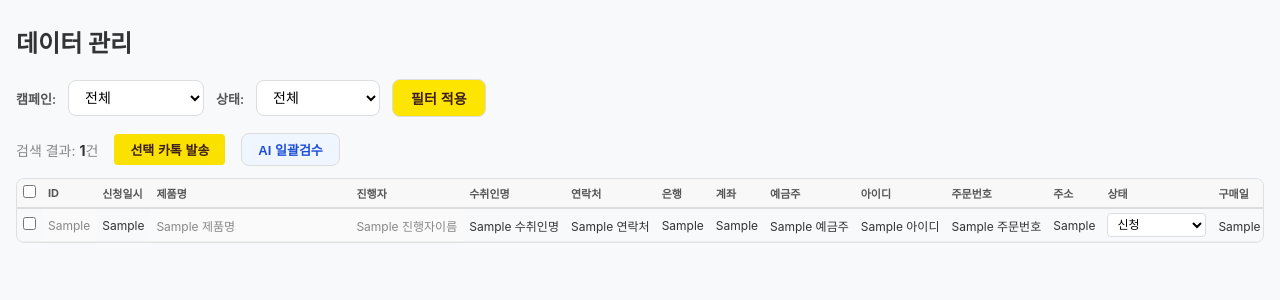
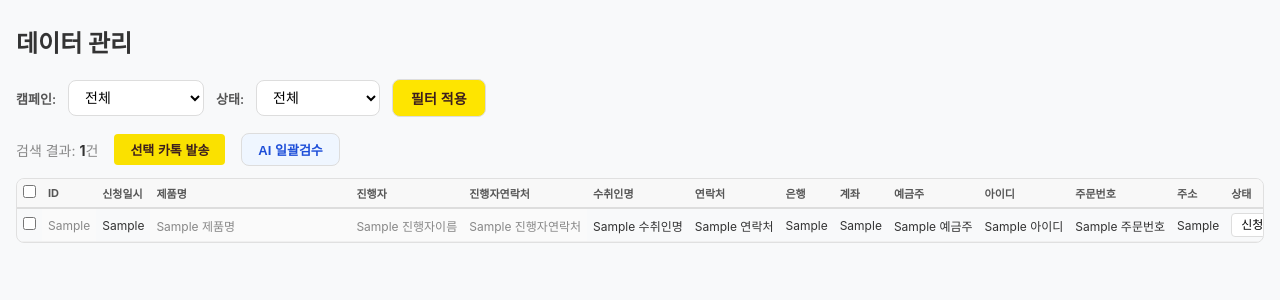
Before and after one commit to odong444/kabiseo-upload, a Flask app: template templates/admin/spreadsheet.html in a window 1280 px wide. Shown: the part 56-356 px from the top of the page. Run offline with Flask 3, Linux system fonts and the light colour scheme; the template is opened without the code that fills it: most values are stand-ins (such as "Sample title", 1, 10 or a date in 2020); some libraries are stand-ins or nearby versions.

Commit message:
스프레드시트에 진행자 연락처 열 추가
Co-Authored-By: Claude Opus 4.6 <noreply@anthropic.com>

```diff
--- a/templates/admin/spreadsheet.html
+++ b/templates/admin/spreadsheet.html
@@ -352,6 +352,7 @@
                         <th>신청일시</th>
                         <th>제품명</th>
                         <th>진행자</th>
+                        <th>진행자연락처</th>
                         <th>수취인명</th>
                         <th>연락처</th>
                         <th>은행</th>
@@ -378,6 +379,7 @@
                         <td class="editable" data-field="등록일">{{ item.get('날짜', '') }}</td>
                         <td class="readonly" style="min-width:200px;max-width:300px;">{{ item.get('제품명', '') }}</td>
                         <td class="readonly">{{ item.get('진행자이름', '') }}</td>
+                        <td class="readonly">{{ item.get('진행자연락처', '') }}</td>
                         <td class="editable" data-field="수취인명">{{ item.get('수취인명', '') }}</td>
                         <td class="editable" data-field="연락처">{{ item.get('연락처', '') }}</td>
                         <td class="editable" data-field="은행">{{ item.get('은행', '') }}</td>
```
